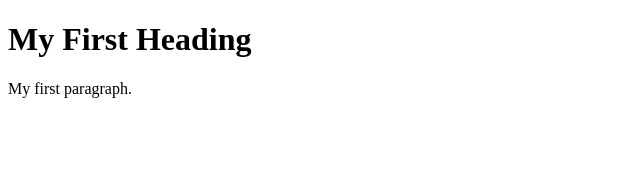
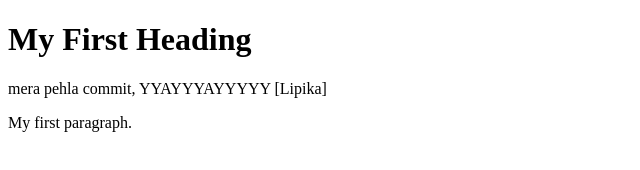
Before and after one commit to only4aj/gitutorial, a plain HTML site: page sample.html in a window 1280 px wide. Shown: the whole page, without its empty margins (0-640 px from the left). Drawn offline with Linux system fonts and the light colour scheme.

Commit message:
committete

```diff
--- a/sample.html
+++ b/sample.html
@@ -3,6 +3,9 @@
 <body>
 
 <h1>My First Heading</h1>
+
+
+<p>mera pehla commit, YYAYYYAYYYYY [Lipika]</p>
 <p>My first paragraph.</p>
 
 </body>
```
